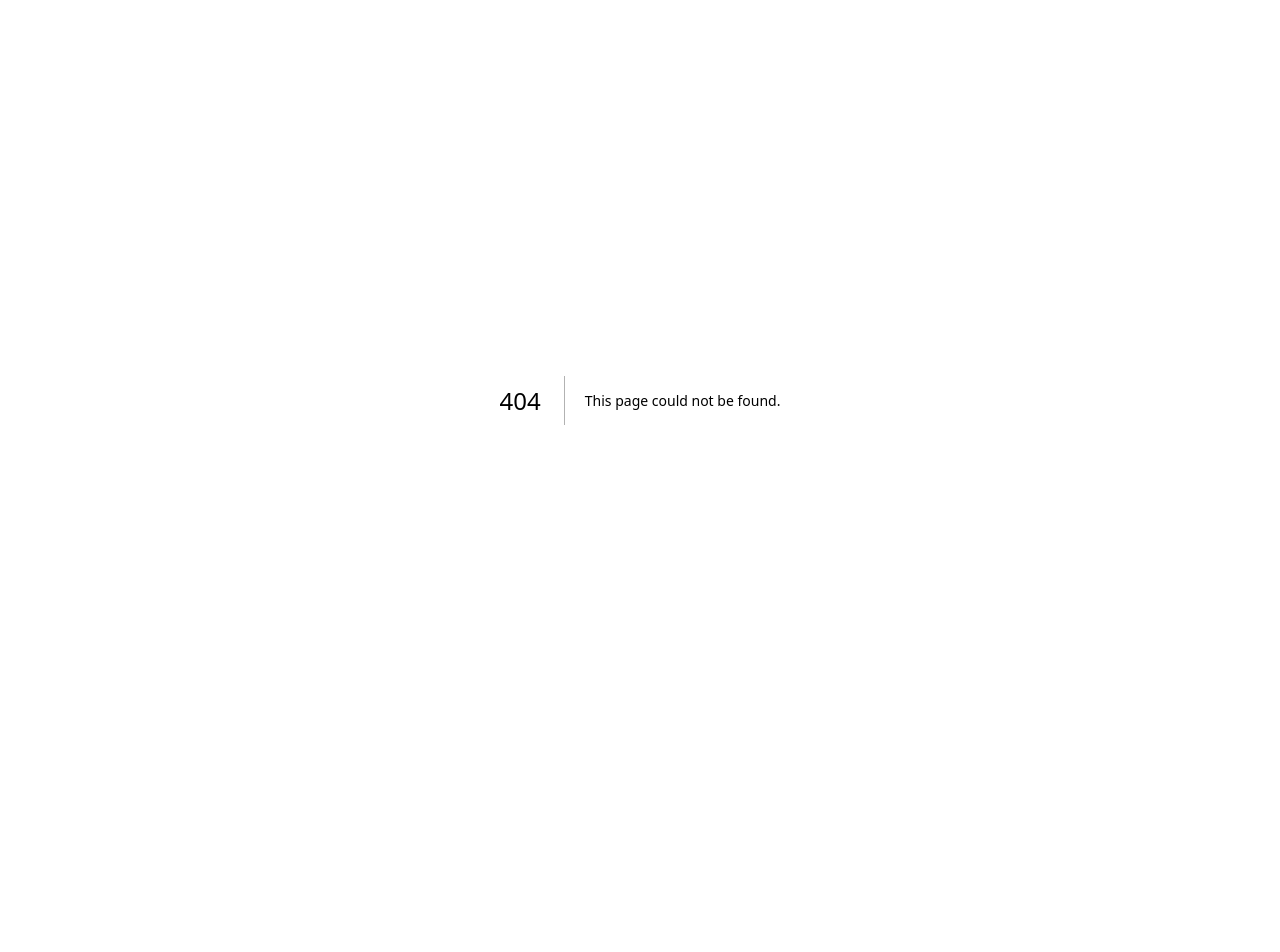
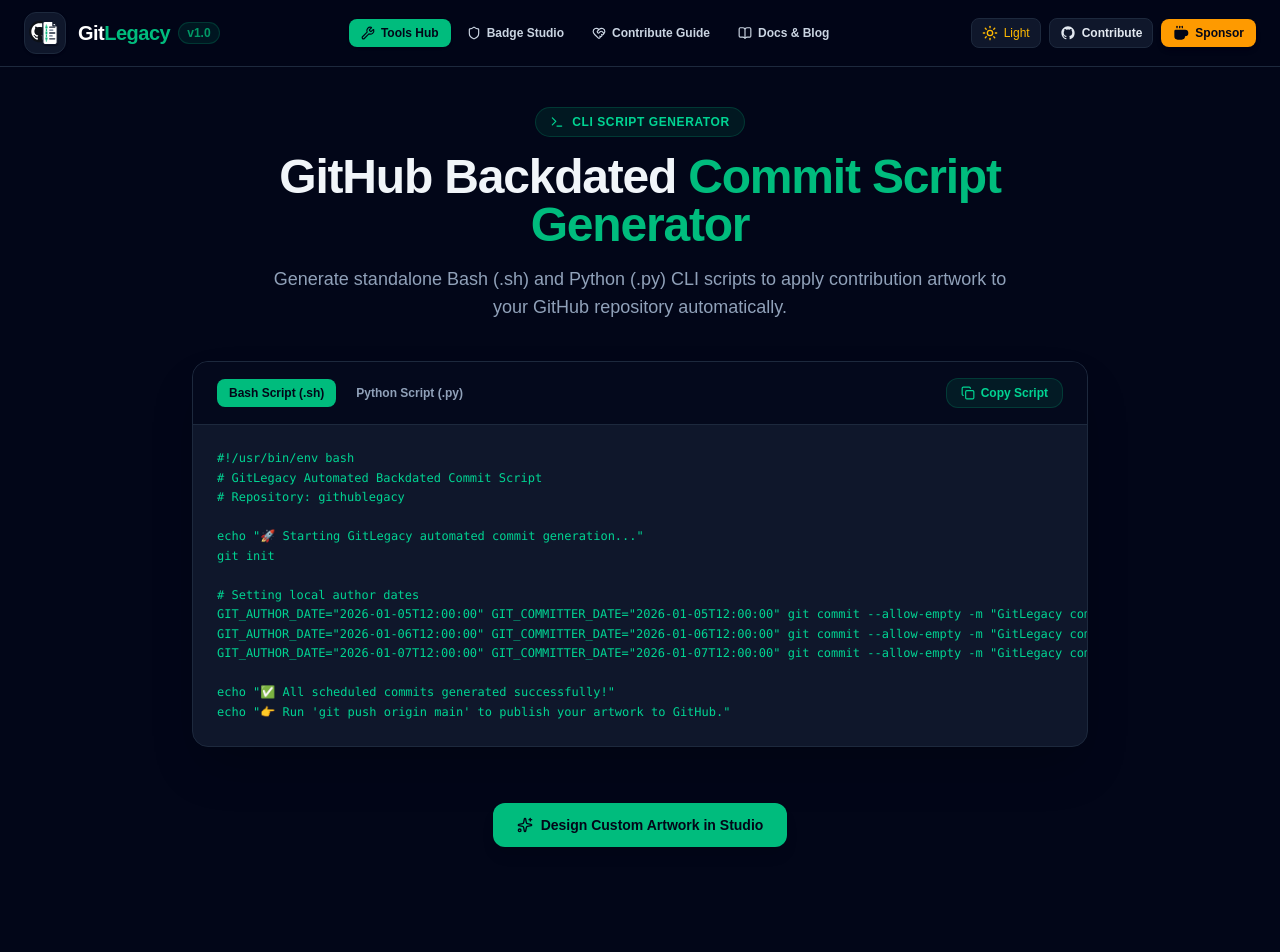
Before and after one commit to Sukhman369/githublegacy, a Next.js app: page /tools/script-generator in a window 1280 px wide. Before the commit this address had no page. Shown: the top 952 px of the page. Before the commit the page ends 800 px from the top, so only its background shows below. Built offline with nearby package versions, Linux system fonts and the light colour scheme.

Commit message:
refactor(routes): migrate Automation Script Exporter route to /tools/script-generator

```diff
--- a/src/app/script-generator/page.tsx
+++ b/src/app/tools/script-generator/page.tsx
@@ -2,9 +2,9 @@
 
 import React, { useState } from 'react';
 import Link from 'next/link';
-import { Header } from '../../components/Header';
-import { Footer } from '../../components/Footer';
-import { useTheme } from '../../context/ThemeContext';
+import { Header } from '../../../components/Header';
+import { Footer } from '../../../components/Footer';
+import { useTheme } from '../../../context/ThemeContext';
 import { Terminal, Copy, Check, Sparkles } from 'lucide-react';
 import confetti from 'canvas-confetti';
 
@@ -141,7 +141,7 @@ if __name__ == "__main__":
 
         <div className="text-center pt-4">
           <Link
-            href="/"
+            href="/tools/art-studio"
             className="inline-flex items-center gap-2 px-6 py-3 rounded-xl bg-emerald-500 text-slate-950 font-extrabold text-sm shadow-lg hover:scale-105 transition-all"
           >
             <Sparkles className="h-4 w-4" />
```
